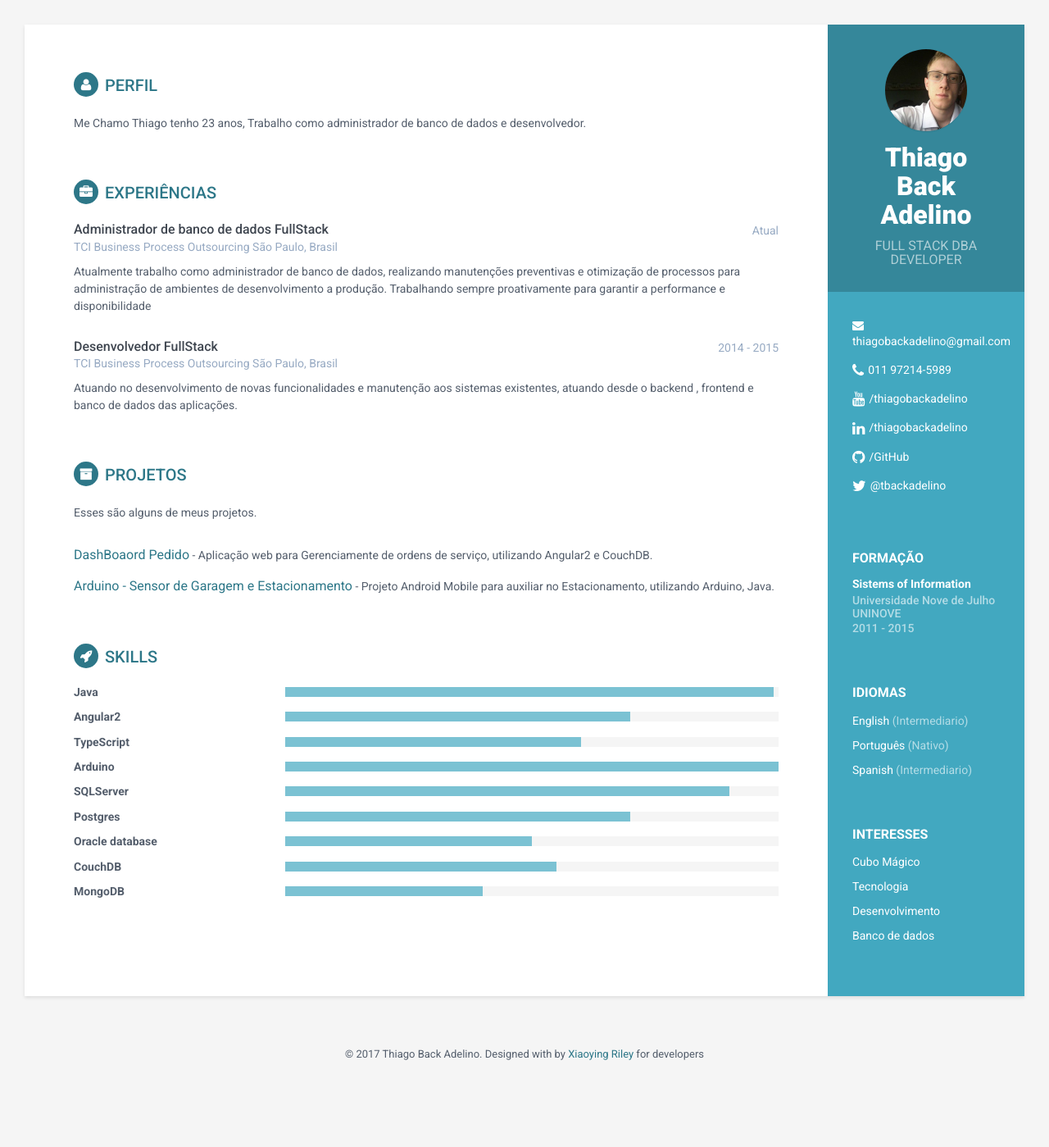
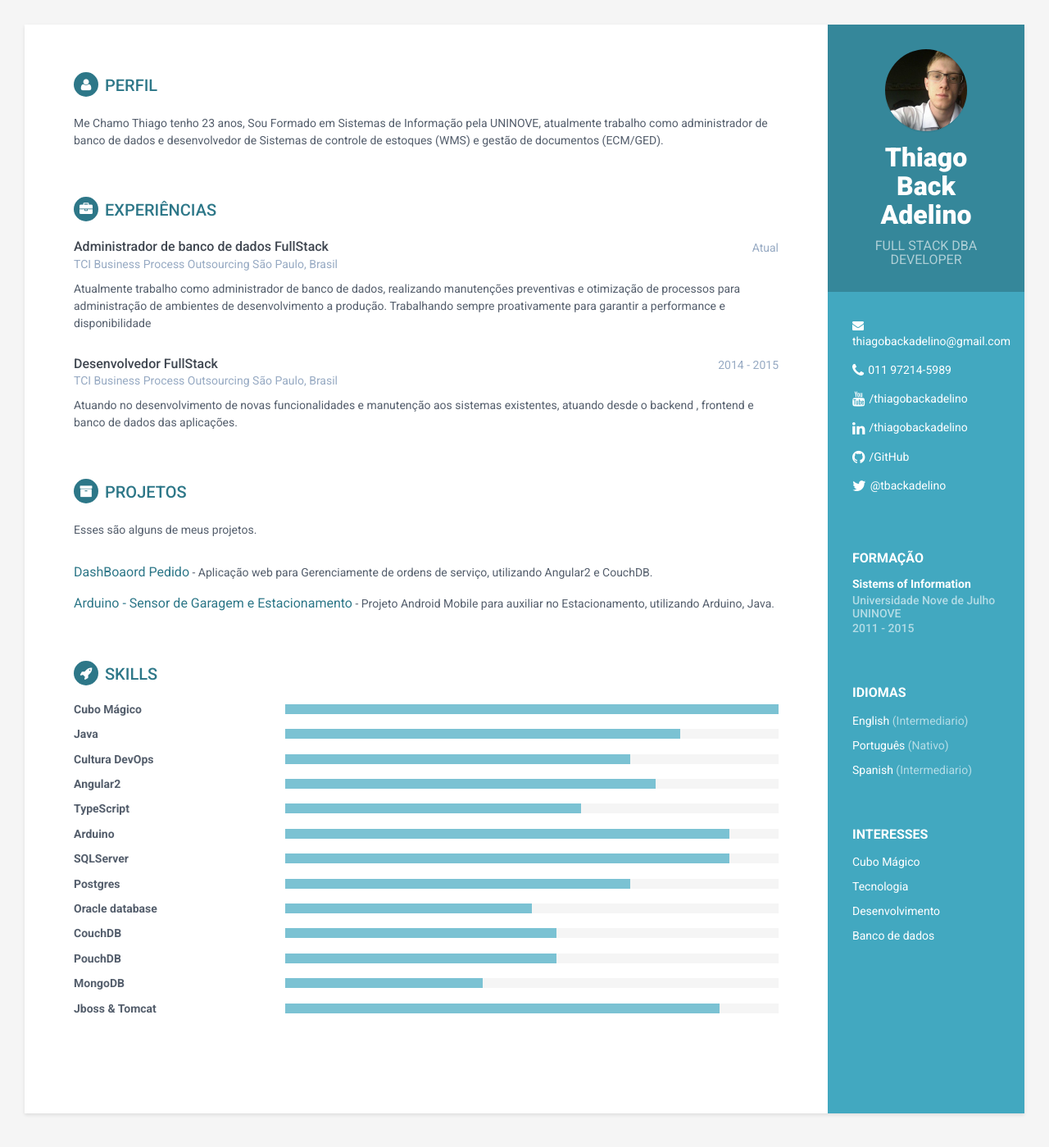
Before and after one commit to thiagobackadelino/thiagobackadelino.github.io, a Jekyll site: the page built from index.html, in a window 1280 px wide and 1400 px high. Shown: the whole window at 82% size. Built offline with Jekyll 4.4.1, drawn with Linux system fonts in a browser that asks for light colours.

Commit message:
alteracoes no perfil

```diff
--- a/_includes/career-profile.html
+++ b/_includes/career-profile.html
@@ -2,7 +2,8 @@
     <h2 class="section-title"><i class="fa fa-user"></i>Perfil</h2>
     <div class="summary">
         <p>Me Chamo Thiago tenho 23 anos,
-            Trabalho como administrador de banco de dados e desenvolvedor.
+             Sou Formado em Sistemas de Informação pela UNINOVE,
+             atualmente trabalho como administrador de banco de dados e desenvolvedor de Sistemas de  controle de estoques (WMS) e gestão de documentos (ECM/GED).
         </p>
     </div>
     <!--//summary-->
--- a/_includes/skills.html
+++ b/_includes/skills.html
@@ -1,77 +1,137 @@
 <section class="skills-section section">
     <h2 class="section-title"><i class="fa fa-rocket"></i>Skills</h2>
     <div class="skillset">
+
+        <div class="item">
+            <h3 class="level-title">Cubo Mágico</h3>
+            <div class="level-bar">
+                <div class="level-bar-inner" data-level="100%">
+                </div>
+            </div>
+            <!--//level-bar-->
+        </div>
+        <!--//item-->
+
         <div class="item">
             <h3 class="level-title">Java</h3>
             <div class="level-bar">
-                            <div class="level-bar-inner" data-level="99%">
+                <div class="level-bar-inner" data-level="80%">
                 </div>
-                        </div><!--//level-bar-->
-                    </div><!--//item-->
+            </div>
+            <!--//level-bar-->
+        </div>
+        <!--//item-->
+
+        <div class="item">
+            <h3 class="level-title">Cultura DevOps</h3>
+            <div class="level-bar">
+                <div class="level-bar-inner" data-level="70%">
+                </div>
+            </div>
+            <!--//level-bar-->
+        </div>
+        <!--//item-->
 
         <div class="item">
             <h3 class="level-title">Angular2</h3>
             <div class="level-bar">
-                            <div class="level-bar-inner" data-level="70%">
+                <div class="level-bar-inner" data-level="75%">
                 </div>
-                        </div><!--//level-bar-->
-                    </div><!--//item-->
+            </div>
+            <!--//level-bar-->
+        </div>
+        <!--//item-->
 
         <div class="item">
             <h3 class="level-title">TypeScript</h3>
             <div class="level-bar">
                 <div class="level-bar-inner" data-level="60%">
                 </div>
-                        </div><!--//level-bar-->
-                    </div><!--//item-->
+            </div>
+            <!--//level-bar-->
+        </div>
+        <!--//item-->
 
         <div class="item">
             <h3 class="level-title">Arduino</h3>
             <div class="level-bar">
-                            <div class="level-bar-inner" data-level="100%">
+                <div class="level-bar-inner" data-level="90%">
                 </div>
-                        </div><!--//level-bar-->
-                    </div><!--//item-->
+            </div>
+            <!--//level-bar-->
+        </div>
+        <!--//item-->
 
         <div class="item">
             <h3 class="level-title">SQLServer</h3>
             <div class="level-bar">
                 <div class="level-bar-inner" data-level="90%">
                 </div>
-                        </div><!--//level-bar-->
-                    </div><!--//item-->
+            </div>
+            <!--//level-bar-->
+        </div>
+        <!--//item-->
 
         <div class="item">
             <h3 class="level-title">Postgres</h3>
             <div class="level-bar">
                 <div class="level-bar-inner" data-level="70%">
                 </div>
-                        </div><!--//level-bar-->
-                    </div><!--//item-->
+            </div>
+            <!--//level-bar-->
+        </div>
+        <!--//item-->
 
         <div class="item">
             <h3 class="level-title">Oracle database</h3>
             <div class="level-bar">
                 <div class="level-bar-inner" data-level="50%">
                 </div>
-                        </div><!--//level-bar-->
-                    </div><!--//item-->
+            </div>
+            <!--//level-bar-->
+        </div>
+        <!--//item-->
 
         <div class="item">
             <h3 class="level-title">CouchDB</h3>
             <div class="level-bar">
                 <div class="level-bar-inner" data-level="55%">
                 </div>
-                        </div><!--//level-bar-->
-                    </div><!--//item-->
+            </div>
+            <!--//level-bar-->
+        </div>
+        <!--//item-->
+
+        <div class="item">
+            <h3 class="level-title">PouchDB</h3>
+            <div class="level-bar">
+                <div class="level-bar-inner" data-level="55%">
+                </div>
+            </div>
+            <!--//level-bar-->
+        </div>
+        <!--//item-->
 
         <div class="item">
             <h3 class="level-title">MongoDB</h3>
             <div class="level-bar">
                 <div class="level-bar-inner" data-level="40%">
                 </div>
-                        </div><!--//level-bar-->
-                    </div><!--//item-->
+            </div>
+            <!--//level-bar-->
+        </div>
+        <!--//item-->
+
+        <div class="item">
+            <h3 class="level-title">Jboss & Tomcat</h3>
+            <div class="level-bar">
+                <div class="level-bar-inner" data-level="88%">
+                </div>
+            </div>
+            <!--//level-bar-->
+        </div>
+        <!--//item-->
 
     </div>
-            </section><!--//skills-section-->
+</section>
+<!--//skills-section-->
```
Lines whose indentation alone changed are shown as unchanged.
